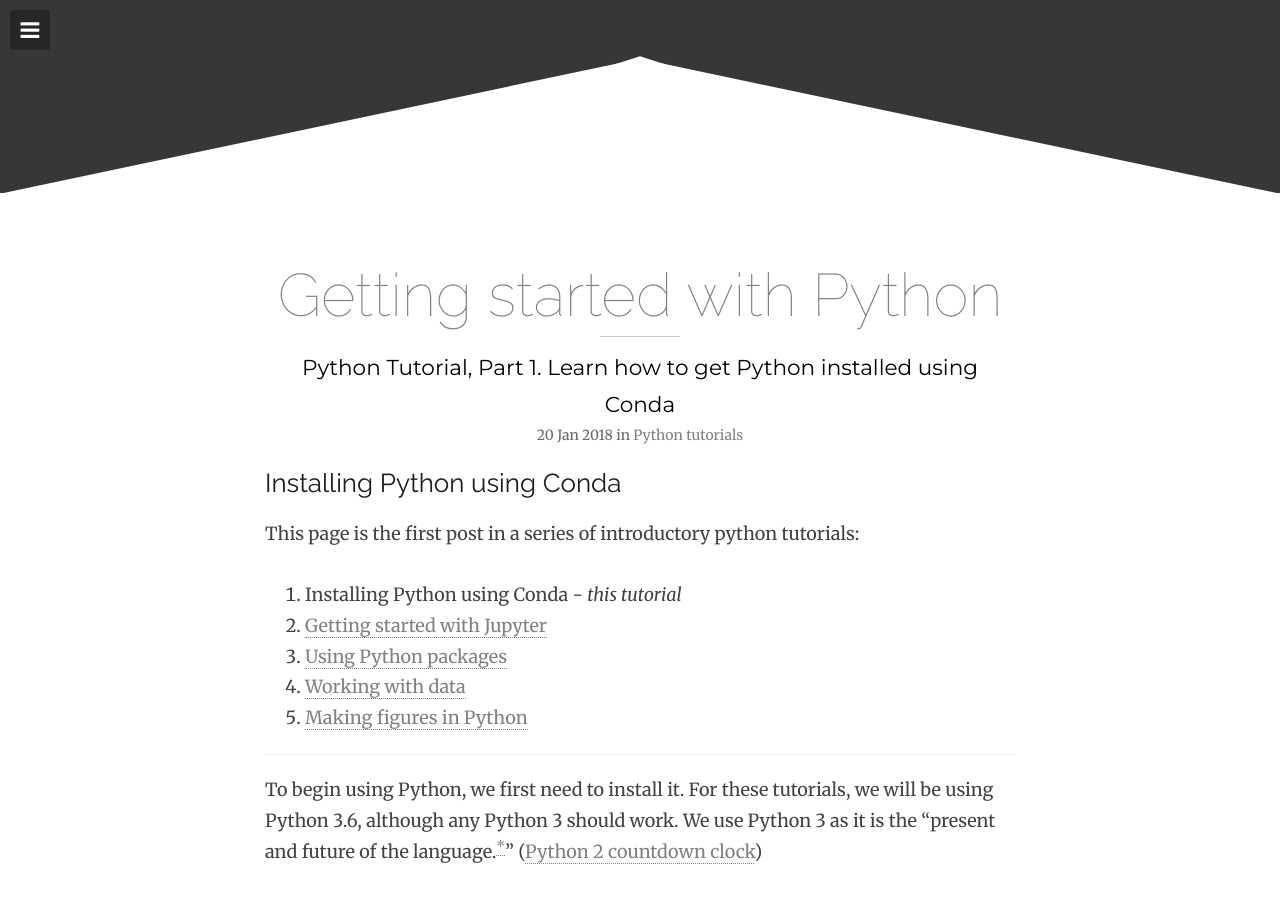
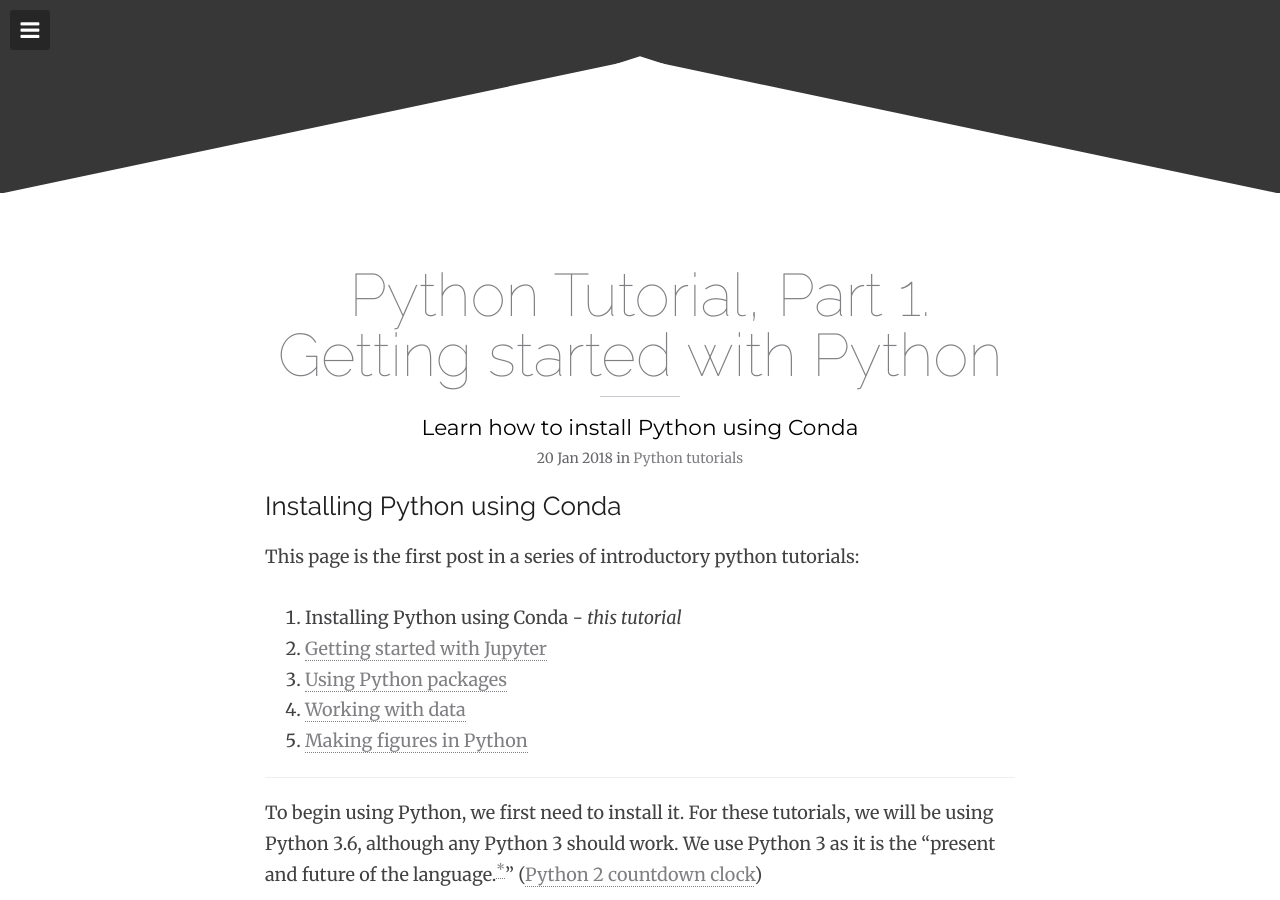
Before and after one commit to ECSatUW/ecsatuw.github.io, a Jekyll site: the page built from _posts/2018-01-20-getting-started-with-python.md, in a window 1280 px wide and 900 px high, scrolled down 347 px. Built offline with Jekyll 4.4.1, drawn with Linux system fonts in a browser that asks for light colours.

```diff
--- a/_posts/2018-01-20-getting-started-with-python.md
+++ b/_posts/2018-01-20-getting-started-with-python.md
@@ -1,7 +1,7 @@
 ---
 layout: post
-title: "Getting started with Python"
-description: "Python Tutorial, Part 1. Learn how to get Python installed using Conda"
+title: "Python Tutorial, Part 1. Getting started with Python"
+description: "Learn how to install Python using Conda"
 category: Python Tutorials
 tags: [python, tutorial, intro]
 
```
